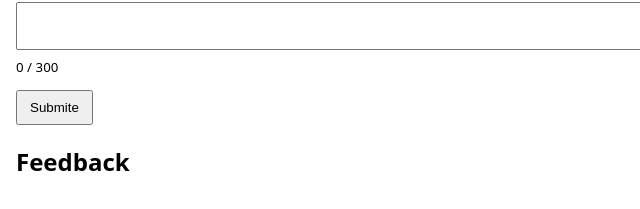
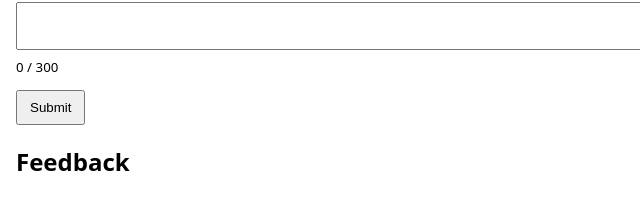
Before and after one commit to finzxs/cc_8, a plain HTML site: page index.html in a window 1280 px wide. Shown: the part 259-468 px from the top of the page, 0-640 px from the left. Drawn offline with Linux system fonts and the light colour scheme.

Commit message:
submit button fix

```diff
--- a/index.html
+++ b/index.html
@@ -28,7 +28,7 @@
         <small id="char-count">0 / 300</small>
         </label>
 
-        <button type="submit">Submite</button>
+        <button type="submit">Submit</button>
         <div id="errors"></div>
     </form>
 
```
